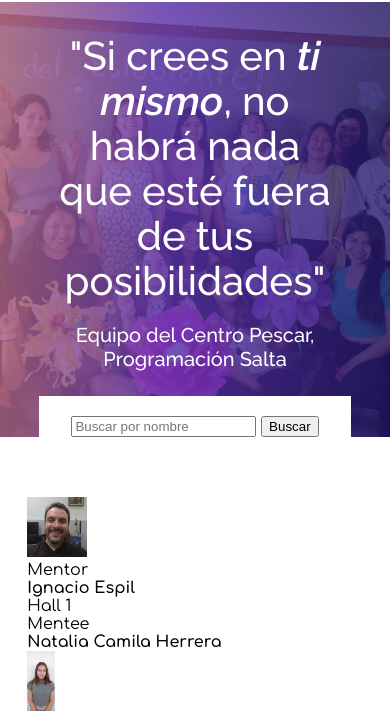
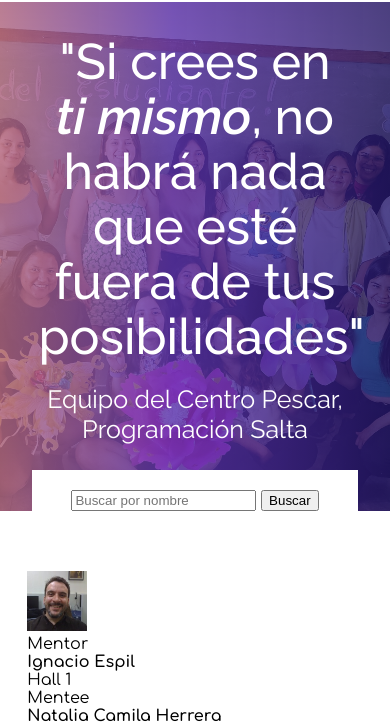
Before and after one commit to AnahiPeralta/MentorySearch.github.io, a plain HTML site: page index.html in a window 390 px wide. Shown: the part 72-794 px from the top of the page. Drawn offline with nearby package versions, Linux system fonts and the light colour scheme.

Commit message:
Añadi estilos del header

```diff
--- a/resources/css/cards.css
+++ b/resources/css/cards.css
@@ -67,7 +67,6 @@
     height: 100vh; /* Ajusta la altura según tus necesidades */
 }
 
-
 @keyframes moveBackground {
     0% {
         background-position: 100% 50%;
@@ -80,43 +79,8 @@
     }
 }
 
-@media (max-width: 925px) {
+@media (max-width: 1150px) {
     .container-text {
-        padding: 8% 4%;
+        padding: 8% 2%;
     }
 }
-
-@media (max-width: 850px) {
-    .container-text {
-        padding: 8% 4%;
-    }
-
-    .container-text h1 {
-        font-size: 40px;
-        line-height: 45px;
-    }
-
-    .container-text p {
-        font-size: 20px;
-        font-weight: 500;
-    }
-}
-
-/*
-
-@media (max-width: 600px) {
-    .container-text h1 {
-        font-size: 32px;
-        line-height: 35px;
-    }
-
-    .container-text p {
-        font-size: 18px;
-        font-weight: 500;
-    }
-
-    .headerOne {
-        padding: 130px 10% 0px 10%;
-    }
-}
-*/
```
